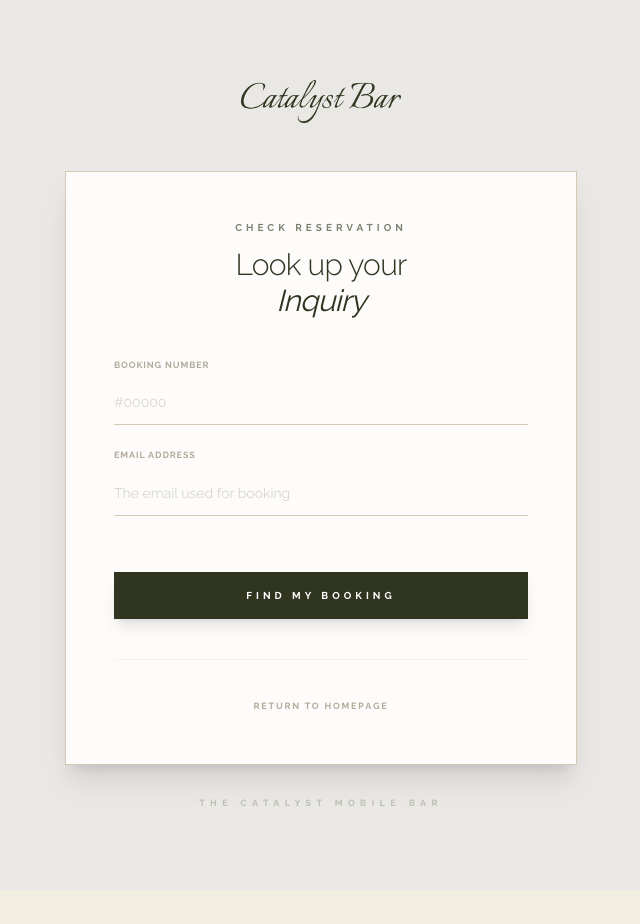
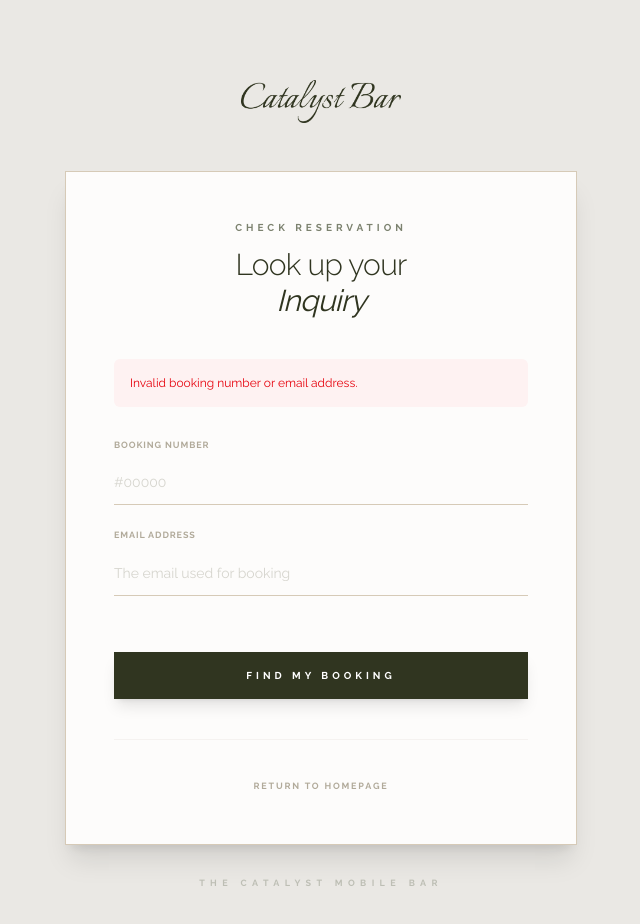
Before and after one commit to moomooj/catalyst, a Next.js app: page /booking/lookup in a window 1280 px wide. Both pictures are taken after typing "Sample", "name@example.com" into the empty fields and a click on the button "FIND MY BOOKING". Shown: the top 924 px of the page, without its empty margins (319-959 px from the left). Before the commit the page ends 890 px from the top, so only its background shows below. Built offline with nearby package versions, Linux system fonts and the light colour scheme; no server answers.

Commit message:
fix: resolve form action return type errors in lookup and booking edit pages

```diff
--- a/src/app/admin/bookings/[id]/page.tsx
+++ b/src/app/admin/bookings/[id]/page.tsx
@@ -50,7 +50,7 @@ export default async function BookingDetailPage({
   const isEditMode = resolvedSearchParams?.edit === "1";
   const saveError = resolvedSearchParams?.error;
 
-  async function saveBooking(formData: FormData) {
+  async function saveBooking(formData: FormData): Promise<void> {
     "use server";
     const result = await updateBookingAction(null, formData);
     if (result.ok) {
--- a/src/app/booking/lookup/page.tsx
+++ b/src/app/booking/lookup/page.tsx
@@ -1,3 +1,4 @@
+import { useActionState } from "react";
 import Link from "next/link";
 import Image from "next/image";
 import { lookupBookingAction } from "@/features/booking/actions";
@@ -10,6 +11,8 @@ const raleway = Raleway({
 });
 
 export default function BookingLookupPage() {
+  const [state, action, isPending] = useActionState(lookupBookingAction, null);
+
   return (
     <main className={`${raleway.className} min-h-screen bg-[#EAE8E4] px-6 py-20 text-[#303520] flex flex-col items-center justify-center`}>
       <div className="w-full max-w-lg flex flex-col items-center">
@@ -34,7 +37,12 @@ export default function BookingLookupPage() {
             <h1 className="text-3xl font-light tracking-tight text-[#303520]">Look up your <br/><span className="italic font-normal">Inquiry</span></h1>
           </header>
 
-          <form action={lookupBookingAction.bind(null, null)} className="space-y-8">
+          <form action={action} className="space-y-8">
+            {state?.error && (
+              <div className="rounded-md bg-red-50 p-4 text-xs text-red-600">
+                {state.error}
+              </div>
+            )}
             <div className="space-y-6">
               <label className="block group">
                 <span className="text-[9px] font-bold uppercase tracking-widest text-[#B1AA9A] group-focus-within:text-[#7C826F] transition-colors mb-2 block">Booking Number</span>
@@ -62,9 +70,10 @@ export default function BookingLookupPage() {
             <div className="pt-6">
               <button
                 type="submit"
-                className="w-full bg-[#303520] py-4 text-[10px] font-bold uppercase tracking-[0.4em] text-white hover:bg-[#7C826F] transition-all shadow-lg active:scale-[0.98]"
+                disabled={isPending}
+                className="w-full bg-[#303520] py-4 text-[10px] font-bold uppercase tracking-[0.4em] text-white hover:bg-[#7C826F] transition-all shadow-lg active:scale-[0.98] disabled:bg-[#D6D5CE] disabled:cursor-not-allowed"
               >
-                Find My Booking
+                {isPending ? "Searching..." : "Find My Booking"}
               </button>
             </div>
           </form>
```
